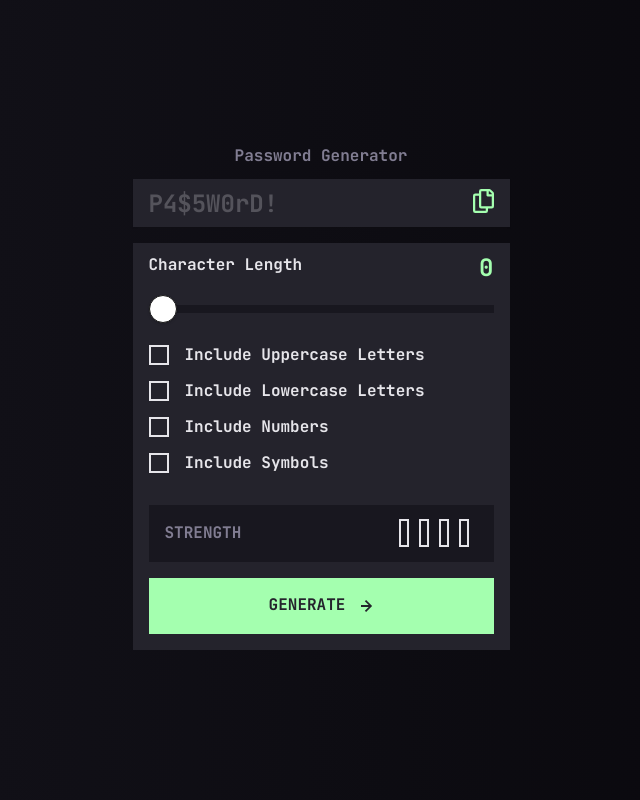
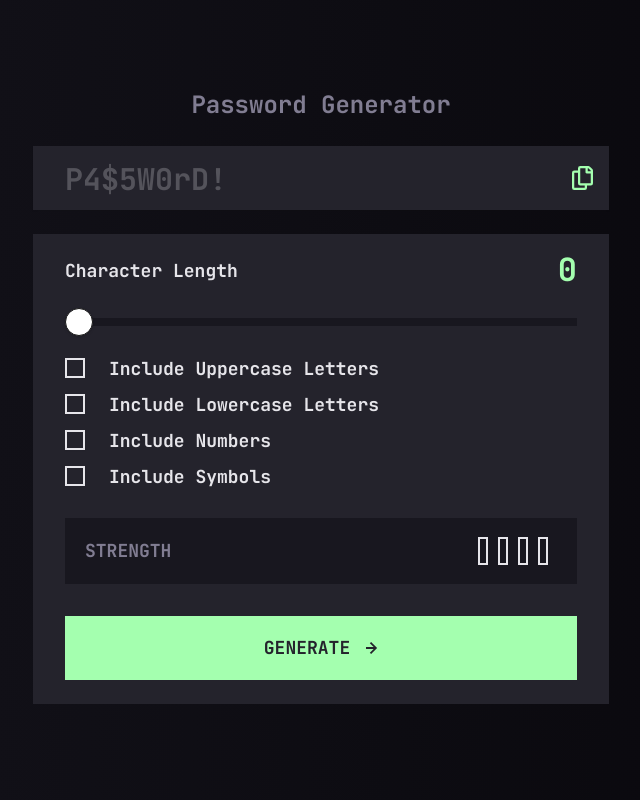
Before and after one commit to Uri-Raz-Dev/password-generator-app, a React (Vite) app: page / in a window 1280 px wide. Shown: the whole page, without its empty margins (319-959 px from the left). Built offline with nearby package versions, Linux system fonts and the light colour scheme.

Commit message:
create design for tablet and desktop

```diff
--- a/src/App.tsx
+++ b/src/App.tsx
@@ -64,7 +64,7 @@ const App = () => {
   }
 
   const handleStrStates = (): void => {
-    if (!check) return
+    if (!check || check.length === 0) return
     if (numOfChars < 5 && numOfChars !== 0) {
       setStrengthState('TOO WEAK!')
     } else if (numOfChars >= 5 && numOfChars < 10) {
@@ -79,16 +79,16 @@ const App = () => {
   return (
     <form
       id="password-gen"
-      className="mx-4 flex min-h-[100dvh] max-w-2xl flex-col items-center justify-center gap-4"
+      className="mx-4 flex min-h-[100dvh] flex-col items-center justify-center gap-4 md:w-xl md:gap-6"
       onSubmit={handleSubmit}
     >
-      <h1 className="text-preset4 text-(--color-grey600)">
+      <h1 className="text-preset4 md:text-preset2 text-(--color-grey600) md:mb-2">
         Password Generator
       </h1>
       <Label className="relative w-full">
         <Input
           id="password"
-          className="read-only:text-preset2 h-12 w-full bg-(--color-grey800) p-4 placeholder:text-[1.5rem] placeholder:leading-3 placeholder:font-(--font-display) placeholder:font-bold placeholder:tracking-normal placeholder:text-(--color-grey700)"
+          className="read-only:text-preset2 md:read-only:text-preset1 h-12 w-full bg-(--color-grey800) p-4 placeholder:text-[1.5rem] placeholder:leading-3 placeholder:font-(--font-display) placeholder:font-bold placeholder:tracking-normal placeholder:text-(--color-grey700) md:px-8 md:py-8 md:placeholder:text-3xl"
           type="text"
           readOnly
           placeholder="P4$5W0rD!"
@@ -103,26 +103,28 @@ const App = () => {
               setTimeout(() => setTxt(null), 1000)
             })
           }}
-          className="absolute right-4 bottom-3.5 cursor-pointer"
+          className="absolute right-4 bottom-3.5 cursor-pointer md:bottom-5"
         >
           <img src={copy} alt="copy text to clipboard" />
         </button>
         {txt && (
-          <span className="text-preset4 absolute right-0 bottom-15.5 [animation:fade-out_1s_ease-in-out_forwards] text-(--color-green200)">
-            copied
+          <span className="text-preset3 md:text-preset2 absolute right-0 bottom-15.5 [animation:fade-out_1s_ease-in-out_forwards] text-(--color-green200) md:bottom-18">
+            COPIED
           </span>
         )}
       </Label>
 
-      <section className="flex w-full flex-col gap-8 bg-(--color-grey800) p-4">
+      <section className="flex w-full flex-col gap-8 bg-(--color-grey800) p-4 md:px-8 md:py-6">
         <PasswordSlider numOfChars={numOfChars} setNumOfChars={setNumOfChars} />
 
         <PasswordFilter check={check} setCheck={setCheck} />
 
         <PasswordStrength strengthState={strengthState} />
 
-        <Button className="after:content-[{arrow}] -mt-4 flex cursor-pointer gap-4 bg-(--color-green200) py-7">
-          <span className="text-preset4 text-(--color-grey800)">GENERATE</span>
+        <Button className="after:content-[{arrow}] -mt-4 flex cursor-pointer gap-4 bg-(--color-green200) py-7 md:mt-0 md:py-8">
+          <span className="text-preset4 md:text-preset3 text-(--color-grey800)">
+            GENERATE
+          </span>
           <img src={arrow} alt="arrow" />
         </Button>
       </section>
--- a/src/components/ui/button.tsx
+++ b/src/components/ui/button.tsx
@@ -9,7 +9,7 @@ const buttonVariants = cva(
   {
     variants: {
       variant: {
-        default: 'bg-primary text-primary-foreground hover:bg-primary/90',
+        default: 'bg-primary text-primary-foreground  ',
         destructive:
           'bg-destructive text-white hover:bg-destructive/90 focus-visible:ring-destructive/20 dark:focus-visible:ring-destructive/40 dark:bg-destructive/60',
         outline:
--- a/src/components/ui/checkbox.tsx
+++ b/src/components/ui/checkbox.tsx
@@ -12,7 +12,7 @@ function Checkbox({
     <CheckboxPrimitive.Root
       data-slot="checkbox"
       className={cn(
-        'peer dark:bg-input/30 data-[state=checked]:bg-primary data-[state=checked]:text-primary-foreground focus-visible:border-ring focus-visible:ring-ring/50 aria-invalid:ring-destructive/20 dark:aria-invalid:ring-destructive/40 aria-invalid:border-destructive size-5 shrink-0 border-2 border-(--color-grey200) shadow-xs transition-shadow outline-none focus-visible:ring-[3px] disabled:cursor-not-allowed disabled:opacity-50 data-[state=checked]:border-0 dark:data-[state=checked]:bg-(--color-green200)',
+        'peer dark:bg-input/30 data-[state=checked]:bg-primary data-[state=checked]:text-primary-foreground focus-visible:border-ring focus-visible:ring-ring/50 aria-invalid:ring-destructive/20 dark:aria-invalid:ring-destructive/40 aria-invalid:border-destructive size-5 shrink-0 border-2 border-(--color-grey200) shadow-xs transition-shadow outline-none focus-visible:ring-[3px] disabled:cursor-not-allowed disabled:opacity-50 data-[state=checked]:border-0 xl:hover:cursor-pointer xl:hover:border-(--color-green200) dark:data-[state=checked]:bg-(--color-green200)',
         className
       )}
       {...props}
--- a/src/components/ui/slider.tsx
+++ b/src/components/ui/slider.tsx
@@ -51,7 +51,7 @@ function Slider({
         <SliderPrimitive.Thumb
           data-slot="slider-thumb"
           key={index}
-          className="border-primary ring-ring/50 block size-7 shrink-0 rounded-full border bg-white shadow-sm transition-[color,box-shadow] hover:ring-4 focus-visible:ring-4 focus-visible:outline-hidden disabled:pointer-events-none disabled:opacity-50"
+          className="border-primary ring-ring/50 block size-7 shrink-0 rounded-full border bg-white shadow-sm transition-[color,box-shadow] hover:ring-4 focus-visible:ring-4 focus-visible:outline-hidden disabled:pointer-events-none disabled:opacity-50 xl:hover:cursor-pointer xl:hover:bg-(--color-grey850)"
         />
       ))}
     </SliderPrimitive.Root>
--- a/src/comps/PasswordFilter.tsx
+++ b/src/comps/PasswordFilter.tsx
@@ -9,7 +9,7 @@ const PasswordFilter = ({
 }) => {
   return (
     <ul className="flex flex-col gap-4">
-      <li className="flex items-center gap-4">
+      <li className="flex items-center gap-4 md:gap-6">
         <Checkbox
           checked={check.includes('upper')}
           onCheckedChange={() =>
@@ -22,13 +22,13 @@ const PasswordFilter = ({
           id="include-uppercase"
         ></Checkbox>
         <Label
-          className="text-preset4 text-(--color-grey200)"
+          className="text-preset4 md:text-preset3 text-(--color-grey200)"
           htmlFor="include-uppercase"
         >
           Include Uppercase Letters
         </Label>
       </li>
-      <li className="flex items-center gap-4">
+      <li className="flex items-center gap-4 md:gap-6">
         <Checkbox
           checked={check.includes('lower')}
           onCheckedChange={() =>
@@ -41,13 +41,13 @@ const PasswordFilter = ({
           id="include-lowercase"
         ></Checkbox>
         <Label
-          className="text-preset4 text-(--color-grey200)"
+          className="text-preset4 md:text-preset3 text-(--color-grey200)"
           htmlFor="include-lowercase"
         >
           Include Lowercase Letters
         </Label>
       </li>
-      <li className="flex items-center gap-4">
+      <li className="flex items-center gap-4 md:gap-6">
         <Checkbox
           checked={check.includes('number')}
           onCheckedChange={() =>
@@ -60,13 +60,13 @@ const PasswordFilter = ({
           id="include-numbers"
         ></Checkbox>
         <Label
-          className="text-preset4 text-(--color-grey200)"
+          className="text-preset4 md:text-preset3 text-(--color-grey200)"
           htmlFor="include-numbers"
         >
           Include Numbers
         </Label>
       </li>
-      <li className="flex items-center gap-4">
+      <li className="flex items-center gap-4 md:gap-6">
         <Checkbox
           checked={check.includes('symbol')}
           onCheckedChange={() =>
@@ -79,7 +79,7 @@ const PasswordFilter = ({
           id="include-symbols"
         ></Checkbox>
         <Label
-          className="text-preset4 text-(--color-grey200)"
+          className="text-preset4 md:text-preset3 text-(--color-grey200)"
           htmlFor="include-symbols"
         >
           Include Symbols
--- a/src/comps/PasswordSlider.tsx
+++ b/src/comps/PasswordSlider.tsx
@@ -11,12 +11,15 @@ const PasswordSlider = ({
   const maxStep: number = 20
 
   return (
-    <section className="flex flex-col gap-7">
-      <section className="flex justify-between">
-        <Label className="text-preset4 text-(--color-grey200)" htmlFor="slider">
+    <section className="flex flex-col justify-center gap-7 md:gap-9">
+      <section className="flex items-center justify-between">
+        <Label
+          className="text-preset4 md:text-preset3 text-(--color-grey200)"
+          htmlFor="slider"
+        >
           Character Length
         </Label>
-        <span className="text-preset2 text-(--color-green200)">
+        <span className="text-preset2 md:text-preset1 text-(--color-green200)">
           {numOfChars}
         </span>
       </section>
--- a/src/comps/PasswordStrength.tsx
+++ b/src/comps/PasswordStrength.tsx
@@ -10,28 +10,30 @@ const PasswordStrength = ({
     let color = ''
 
     if (key === 1 && strengthState === 'TOO WEAK!')
-      color = 'bg-(--color-red500)'
+      color = 'bg-(--color-red500) border-(--color-red500)'
     else if ((key === 1 || key === 2) && strengthState === 'WEAK')
-      color = 'bg-(--color-orange400)'
+      color = 'bg-(--color-orange400) -(--color-orange400)'
     else if (
       (key === 1 || key === 2 || key === 3) &&
       strengthState === 'MEDIUM'
     )
-      color = 'bg-(--color-yellow300)'
+      color = 'bg-(--color-yellow300) border-(--color-yellow300)'
     else if (
       (key === 1 || key === 2 || key === 3 || key === 4) &&
       strengthState === 'STRONG'
     )
-      color = 'bg-(--color-green200)'
+      color = 'bg-(--color-green200) border-(--color-green200)'
 
     return <li key={key} className={`${base} ${color}`}></li>
   }
 
   return (
-    <section className="flex items-center justify-between bg-(--color-grey850) px-4 py-5.5">
-      <span className="text-preset4 text-(--color-grey600)">STRENGTH</span>
-      <section className="flex">
-        <span className="text-preset3 text-(--color-grey200)">
+    <section className="flex items-center justify-between bg-(--color-grey850) px-4 py-5.5 md:px-5 md:py-6.5">
+      <span className="text-preset4 md:text-preset3 text-(--color-grey600)">
+        STRENGTH
+      </span>
+      <section className="flex items-center gap-2">
+        <span className="text-preset3 md:text-preset2 text-(--color-grey200)">
           {strengthState}
         </span>
         <ul className="flex -space-x-2">
```
